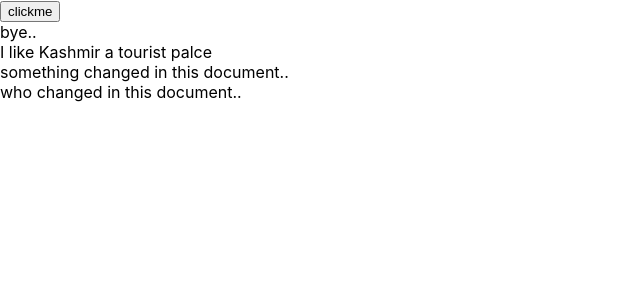
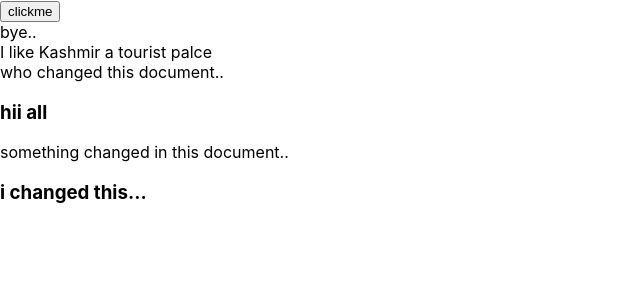
Before and after one commit to Nirmalkumar-99/ekart, a React (Create React App) app: page / in a window 1280 px wide. Shown: the top 300 px of the page, without its empty margins (0-640 px from the left). Built offline with nearby package versions, Linux system fonts and the light colour scheme.

Commit message:
props state completed

```diff
--- a/src/index.js
+++ b/src/index.js
@@ -3,31 +3,38 @@ import ReactDOM from 'react-dom';
 import './index.css';
 import App from './App';
 import reportWebVitals from './reportWebVitals';
+class First extends React.Component
+{
+
+    render()
+    {
+      const prop="i changed this...";
+        return(
+            <div>
+               who changed this document..
+              <Header val={prop} />
+
+            </div>
+
+        );
+    }
+}
 class Header extends React.Component
 {
     render()
     {
         return(
             <div>
+              <h3>hii all</h3>
+
                something changed in this document..
+               <h3>{this.props.val}</h3>
             </div>
 
         );
     }
 }
-class First extends React.Component
-{
-    render()
-    {
-        return(
-            <div>
-              <Header />
-               who changed in this document..
-            </div>
 
-        );
-    }
-}
 
 ReactDOM.render(<First />,document.getElementById('ro'));
 
```
Also changed, not shown: 2 other files (tests, documents, lock files or other folders).
